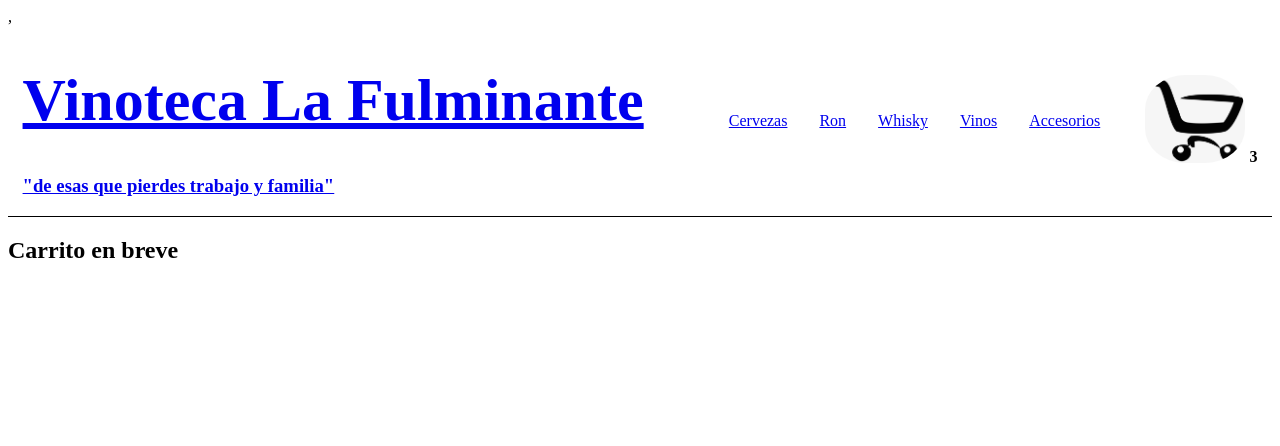
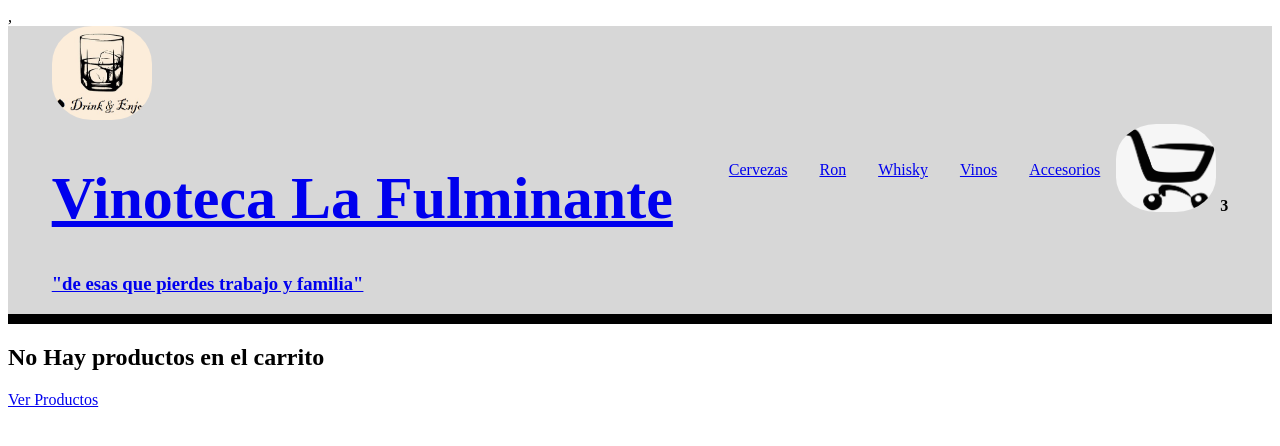
Before and after one commit to Draz6x/ReactPFinal, a React (Vite) app: page /cart in a window 1280 px wide. Shown: the top 446 px of the page. Built offline with nearby package versions, Linux system fonts and the light colour scheme.

Commit message:
11°commit

```diff
--- a/src/App.jsx
+++ b/src/App.jsx
@@ -4,6 +4,7 @@ import ItemListContainer from './Componentes/ItemListContainer/ItemListContainer
 import ItemDetailContainer from './Componentes/ItemDetailContainer/ItemDetailContainer';
 import { BrowserRouter, Route, Routes } from 'react-router-dom';
 import { CarritoProvider } from './Context/CarritoContext';
+import Cart from './Componentes/Cart/Cart';
 
 const App = () => {
   return (
@@ -16,7 +17,7 @@ const App = () => {
           <Route path='/' element={ <ItemListContainer />} />
           <Route path='/categoria/:idCategoria' element={<ItemListContainer />} />
           <Route path='/item/:idItem' element={<ItemDetailContainer />} />
-          <Route path='/cart' element = {<h2> Carrito en breve </h2>}/>
+          <Route path='/cart' element = {<Cart/>}/>
         </Routes>
         </CarritoProvider>
       </BrowserRouter>
--- /dev/null
+++ b/src/Componentes/Cart/Cart.jsx
@@ -0,0 +1,29 @@
+import CartItem from "../CartItem/CartItem"
+import { Link } from "react-router-dom"
+import { CarritoContext } from "../../Context/CarritoContext"
+import { useContext } from "react"
+
+const Cart = () => {
+    const {carrito, vaciarCarrito, total, cantidadTotal} = useContext (CarritoContext);
+
+if (cantidadTotal === 0) {
+    return (
+        <>
+        <h2>No Hay productos en el carrito</h2>
+        <Link to="/"> Ver Productos </Link>
+        </>
+    )
+}
+  return (
+    <div>
+        {
+        carrito.map(prod => <CartItem key={prod.id} {...prod} />)
+        }
+        <h3>Total:$ {total} </h3>
+        <button onClick={()=> vaciarCarrito()}> Vaciar Carrito </button>
+        <Link to="/checkout"> Finalizar Compra </Link>
+    </div>
+  )
+}
+
+export default Cart
--- /dev/null
+++ b/src/Componentes/CartItem/CartItem.jsx
@@ -0,0 +1,13 @@
+import React from 'react'
+
+const CartItem = ({item, cantidad}) => {
+  return (
+    <div>
+        <h3> {item.nombre} </h3>
+        <p> Cantidad: {cantidad} </p>
+        <p> Precio: {item.precio} </p>
+    </div>
+  )
+}
+
+export default CartItem
--- a/src/Componentes/NavBar/NavBar.css
+++ b/src/Componentes/NavBar/NavBar.css
@@ -1,9 +1,10 @@
 header{
     display: flex;
-    align-items: center;
-    justify-content: space-around;
-    border-bottom: 1px solid rgb(0, 0, 0);
-    font-family:'Times New Roman', Times, serif
+    align-items:center;
+    justify-content: center;
+    border-bottom: 10px solid rgb(0, 0, 0);
+    font-family:'Times New Roman', Times, serif;
+    background-color: rgb(215, 215, 215);
 }
 h1 {
     font-size: 60px;
--- a/src/Componentes/NavBar/Navbar.jsx
+++ b/src/Componentes/NavBar/Navbar.jsx
@@ -6,6 +6,7 @@ const Navbar = () => {
   return (
     <header>
         <Link to="/">
+        <img className='imgCarrito' src="../img/BL.jpg" alt="Carrito" />
           <h1> Vinoteca La Fulminante</h1>
           <h3>"de esas que pierdes trabajo y familia"</h3>
         </Link>
```
Also changed, not shown: public/img/BL.jpg (added).
